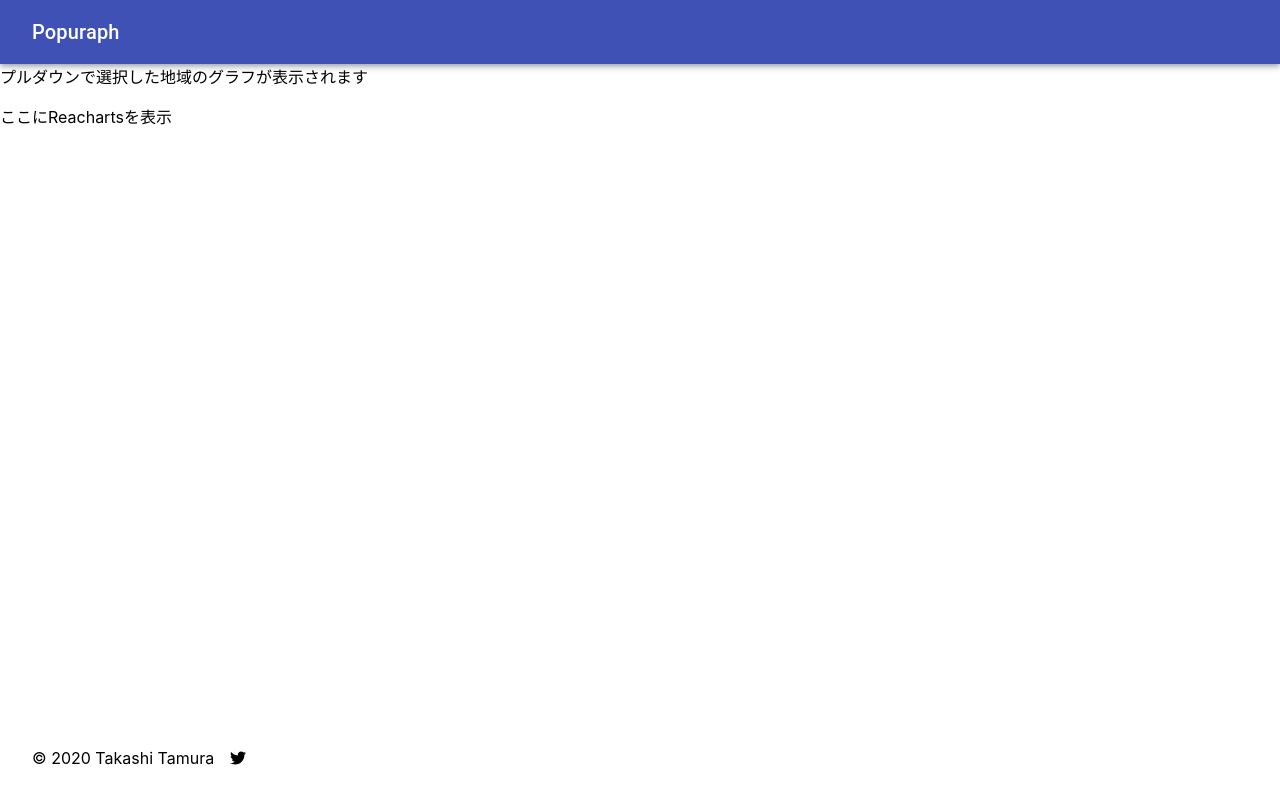
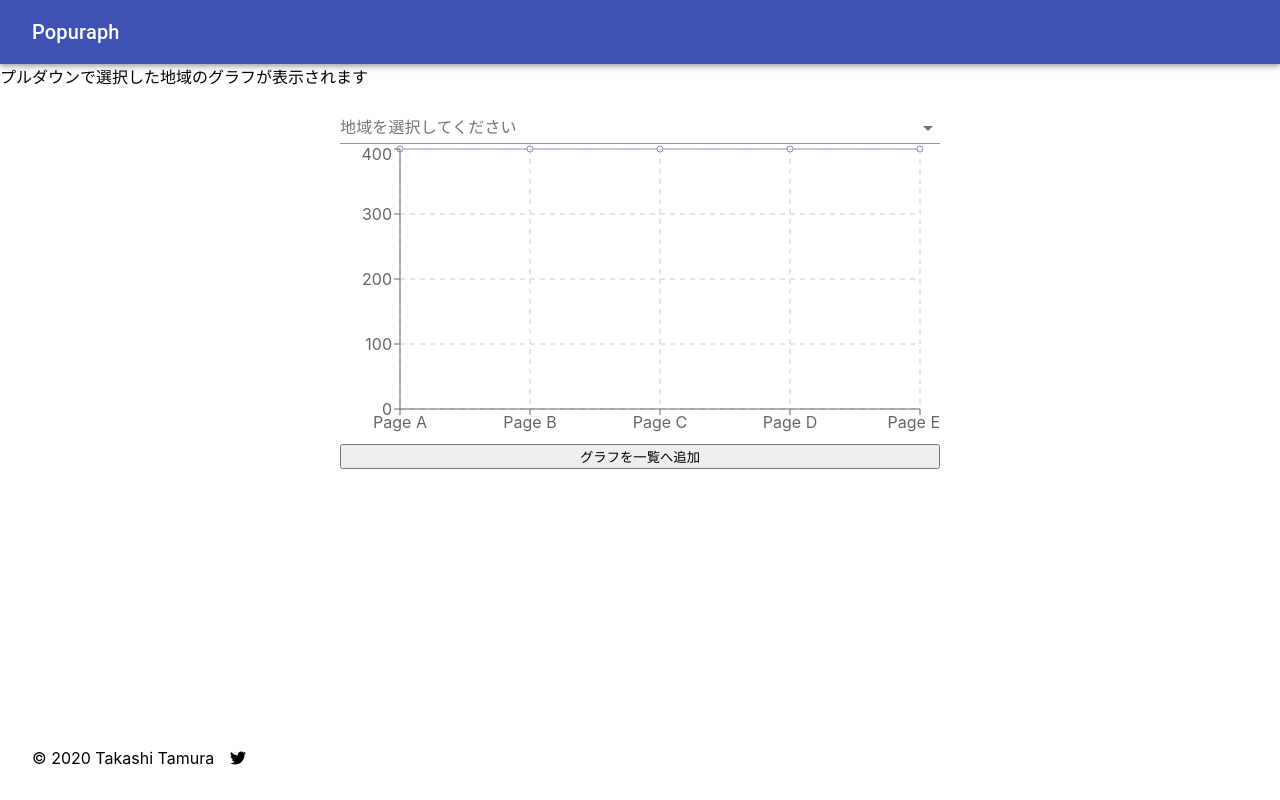
Before and after one commit to tam-t-3/Graph-App-Prd, a React (Create React App) app: page / in a window 1280 px wide. Built offline with nearby package versions, Linux system fonts and the light colour scheme.

Commit message:
Create DisplayRecharts.tsx & Chart.tsx

```diff
--- a/package.json
+++ b/package.json
@@ -17,12 +17,14 @@
     "@types/react": "^16.9.53",
     "@types/react-dom": "^16.9.8",
     "@types/react-router-dom": "^5.1.6",
+    "@types/recharts": "^1.8.17",
     "@types/styled-components": "^5.1.4",
     "material-ui": "^0.20.2",
     "react": "^17.0.1",
     "react-dom": "^17.0.1",
     "react-router-dom": "^5.2.0",
     "react-scripts": "4.0.1",
+    "recharts": "^1.8.5",
     "styled-components": "^5.2.1",
     "typescript": "^4.1.2",
     "web-vitals": "^0.2.4"
--- /dev/null
+++ b/src/Components/Molecules/Chart.tsx
@@ -0,0 +1,42 @@
+import React from "react";
+import { LineChart, Line, CartesianGrid, XAxis, YAxis, Tooltip } from 'recharts';
+import styled from "styled-components";
+
+type Props = {
+  country?: string,
+  model?: any,
+}
+
+const data = [
+  {name: 'Page A', uv: 400, pv: 2400, amt: 2400},
+  {name: 'Page B', uv: 400, pv: 2400, amt: 2400},
+  {name: 'Page C', uv: 400, pv: 2400, amt: 2400},
+  {name: 'Page D', uv: 400, pv: 2400, amt: 2400},
+  {name: 'Page E', uv: 400, pv: 2400, amt: 2400},
+];
+
+
+const Chart: React.FC<Props> = ({ country, model }) => {
+  return (
+    <div>
+      <LineChart
+        width={600}
+        height={300}
+        data={data}
+        margin={{ top: 5, right: 20, bottom: 5, left: 0 }}>
+          <Line type="monotone" dataKey="uv" stroke="#8884d8" />
+          <CartesianGrid stroke="#ccc" strokeDasharray="5 5" />
+          <XAxis dataKey="name" />
+          <YAxis />
+          <Tooltip />
+      </LineChart>
+    </div>
+  )
+}
+
+const StyleChart = styled.div`
+  width: 700px;
+  margin: 0 auto;
+`;
+
+export default Chart;
--- /dev/null
+++ b/src/Components/Molecules/DisplayRecharts.tsx
@@ -0,0 +1,63 @@
+import React, { useState } from "react";
+import Chart from "./Chart";
+import { createStyles, makeStyles, Theme } from "@material-ui/core/styles";
+import InputLabel from "@material-ui/core/InputLabel";
+import MenuItem from "@material-ui/core/MenuItem";
+import FormControl from "@material-ui/core/FormControl";
+import Select from "@material-ui/core/Select";
+import { messages } from "../../Constants/Strings";
+import { Button } from "@material-ui/core";
+
+const useStyles = makeStyles((theme: Theme) =>
+  createStyles({
+    formControl: {
+      margin: theme.spacing(1),
+      minWidth: 200,
+    },
+    selectEmpty: {
+      marginTop: theme.spacing(2),
+    },
+  }),
+);
+
+const DisplayRecharts: React.FC = () => {
+  const [country, setCountry] = useState<string>("");
+
+  const changeHandler = (e: any) => {
+    setCountry(e.target.value)
+  }
+
+  const classes = useStyles();
+
+  return (
+    <div className="App">
+      <div>
+        <FormControl className={classes.formControl}>
+          <InputLabel
+            id="demo-simple-select-label">
+            {messages.Pagetop.select}
+          </InputLabel>
+          <Select
+            labelId="demo-simple-select-label"
+            id="demo-simple-select"
+            value={country}
+            onChange={changeHandler}
+            name="selectlink"
+          >
+            <MenuItem value="">地域を選択する</MenuItem>
+            <MenuItem value="Japan">Japan</MenuItem>
+            <MenuItem value=" China">China</MenuItem>
+          </Select>
+
+          <Chart country={country}/>
+
+          <button>
+            <span>グラフを一覧へ追加</span>
+          </button>
+        </FormControl>
+      </div>
+    </div>
+  )
+}
+
+export default DisplayRecharts;
--- a/src/Components/Organisms/Top.tsx
+++ b/src/Components/Organisms/Top.tsx
@@ -1,6 +1,7 @@
 import React from "react";
 import styled from "styled-components";
 import { messages } from "../../Constants/Strings";
+import DisplayRecharts from "../Molecules/DisplayRecharts";
 
 const Top: React.FC = () => {
   return (
@@ -11,7 +12,7 @@ const Top: React.FC = () => {
         </LayoutExplanation>
 
         <LayoutChart>
-          <p>ここにReachartsを表示</p>
+          <DisplayRecharts />
         </LayoutChart>
       </div>
     </LayoutTop>
```
Also changed, not shown: 2 other files (tests, documents, lock files or other folders).
